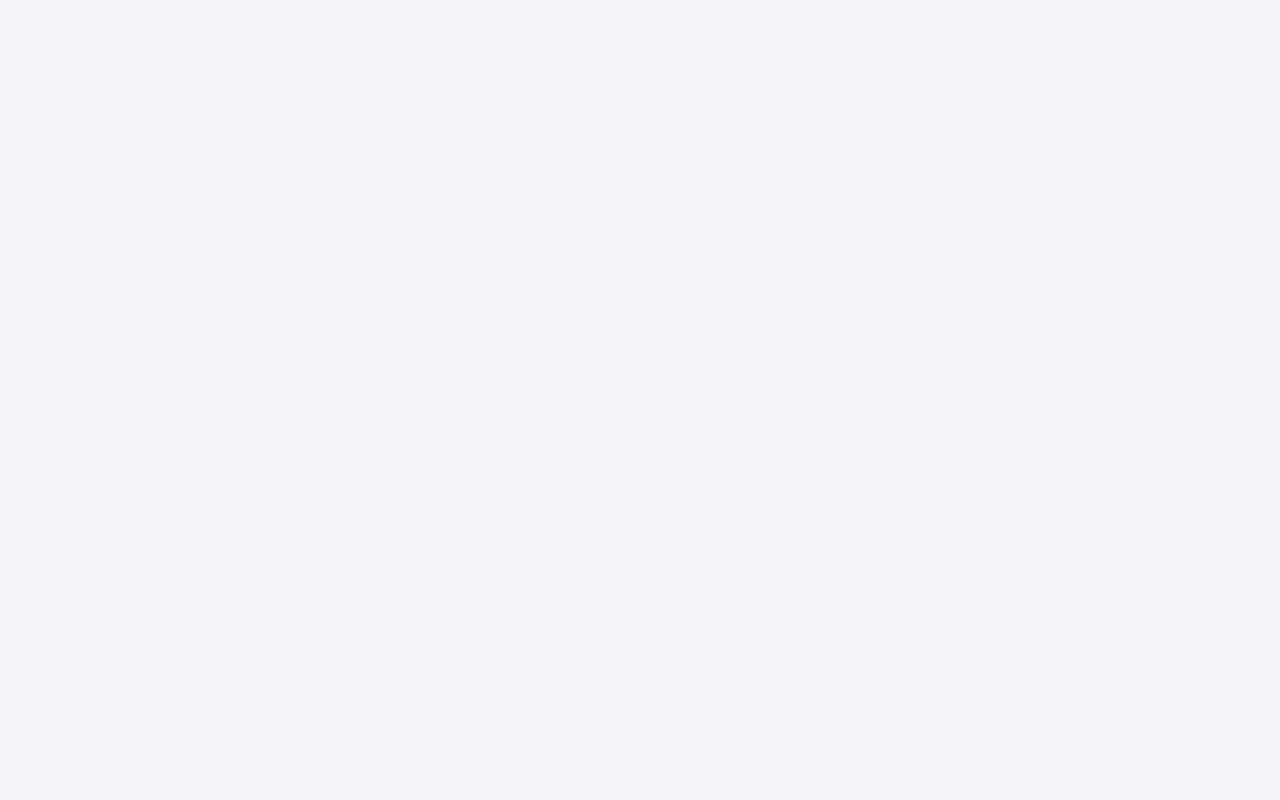
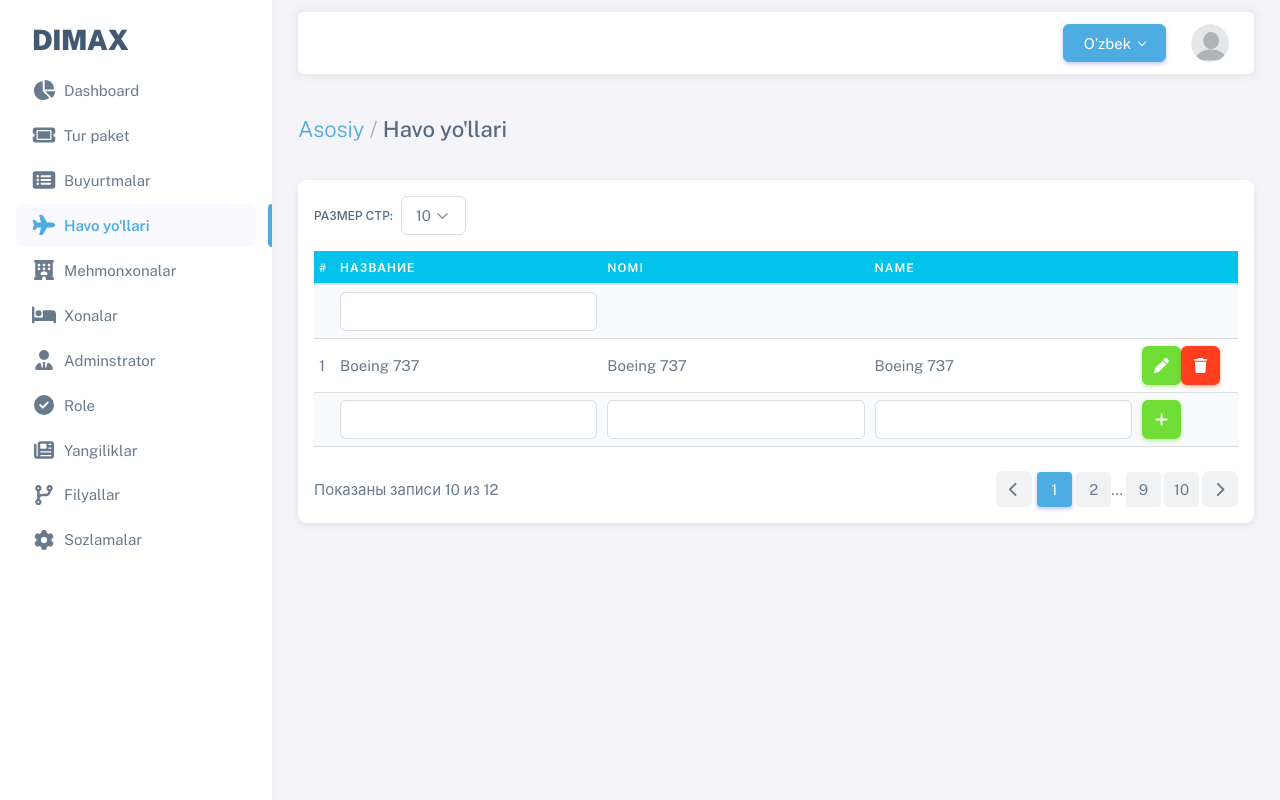
Before and after one commit to SanamKhudoyberdieva/tour-react, a React (Vite) app: page /airplane in a window 1280 px wide. Before the commit this address had no page. Built offline with nearby package versions, Linux system fonts and the light colour scheme.

Commit message:
airplane page

```diff
--- a/src/App.tsx
+++ b/src/App.tsx
@@ -4,6 +4,7 @@ import Dashboard from "./pages/dashboard";
 import Tour from "./pages/tour";
 import TourCreate from "./pages/tour/create";
 import TourOrderCreate from "./pages/tour/order/index";
+import Airplane from "./pages/airplane";
 
 function App() {
 
@@ -19,10 +20,12 @@ function App() {
           <Route path="/tour/create" element={<TourCreate />} />
           <Route path="/tour/order/:id" element={<TourOrderCreate />} />
 
+          <Route path="/airplane" element={<Airplane />} />
+
         </Route>
       </Routes>
     </BrowserRouter>
   )
 }
 
-export default App
+export default App;
--- a/src/components/Sidebar.tsx
+++ b/src/components/Sidebar.tsx
@@ -54,11 +54,15 @@ const Sidebar = () => {
             <div>Buyurtmalar</div>
           </a>
         </li>
-        <li className="menu-item">
-          <a href="./airplane.html" className="menu-link">
+        <li
+          className={`menu-item ${
+            location.pathname.includes("airplane") && "active"
+          }`}
+          >
+          <Link to={'/airplane'} className="menu-link">
             <FontAwesomeIcon className="menu-icon tf-icons" icon={faPlane} />
             <div>Havo yo'llari</div>
-          </a>
+          </Link>
         </li>
         <li className="menu-item">
           <a href="./hostel.html" className="menu-link">
--- /dev/null
+++ b/src/pages/airplane.tsx
@@ -0,0 +1,108 @@
+import { Link } from "react-router-dom";
+import Pagination from "../components/Pagination";
+import { FontAwesomeIcon } from "@fortawesome/react-fontawesome";
+import { faPen, faPlus, faTrash } from "@fortawesome/free-solid-svg-icons";
+
+const Airplane = () => {
+  return (
+    <div>
+      <div
+        className="d-flex mb-4 align-items-center justify-content-between">
+        <h4 className="py-3 mb-0">
+          <span className="text-muted fw-light"
+            ><Link to={'/'}>Asosiy</Link> / </span>
+          Havo yo'llari
+        </h4>
+      </div>
+      <div className="card">
+        <div className="card-body">
+          <div
+            className="d-flex flex-column-reverse flex-md-row align-items-center justify-content-between mb-3">
+            <div className="d-flex align-items-center">
+              <label
+                className="form-label text-nowrap mb-0 me-2"
+                >Размер стр:</label>
+              <select className="form-select">
+                <option value="10">10</option>
+                <option value="15">15</option>
+                <option value="20">20</option>
+              </select>
+            </div>
+          </div>
+          <div className="table-responsive mb-4">
+            <table className="table table-striped table-hover">
+              <thead>
+                <tr>
+                  <th>#</th>
+                  <th>Название</th>
+                  <th>Nomi</th>
+                  <th>Name</th>
+                  <th></th>
+                </tr>
+              </thead>
+              <tbody>
+                <tr>
+                  <td></td>
+                  <td>
+                    <input
+                      type="text"
+                      className="form-control"
+                    />
+                  </td>
+                  <td></td>
+                  <td></td>
+                  <td></td>
+                </tr>
+                <tr>
+                  <td>1</td>
+                  <td>Boeing 737</td>
+                  <td>Boeing 737</td>
+                  <td>Boeing 737</td>
+                  <td>
+                    <button className="btn btn-icon btn-success">
+                      <FontAwesomeIcon icon={faPen} />
+                    </button>
+                    <button className="btn btn-icon btn-danger">
+                      <FontAwesomeIcon icon={faTrash} />
+                    </button>
+                  </td>
+                </tr>
+                <tr>
+                  <td></td>
+                  <td>
+                    <input
+                      className="form-control"
+                      type="text"
+                      value="" />
+                  </td>
+                  <td>
+                    <input
+                      className="form-control"
+                      type="text"
+                      value="" />
+                  </td>
+                  <td>
+                    <input
+                      className="form-control"
+                      type="text"
+                      value="" />
+                  </td>
+                  <td>
+                    <button
+                      type="submit"
+                      className="btn btn-icon btn-success">
+                        <FontAwesomeIcon icon={faPlus}/>
+                    </button>
+                  </td>
+                </tr>
+              </tbody>
+            </table>
+          </div>
+          <Pagination />
+        </div>
+      </div>
+    </div>
+  )
+}
+
+export default Airplane;
```
